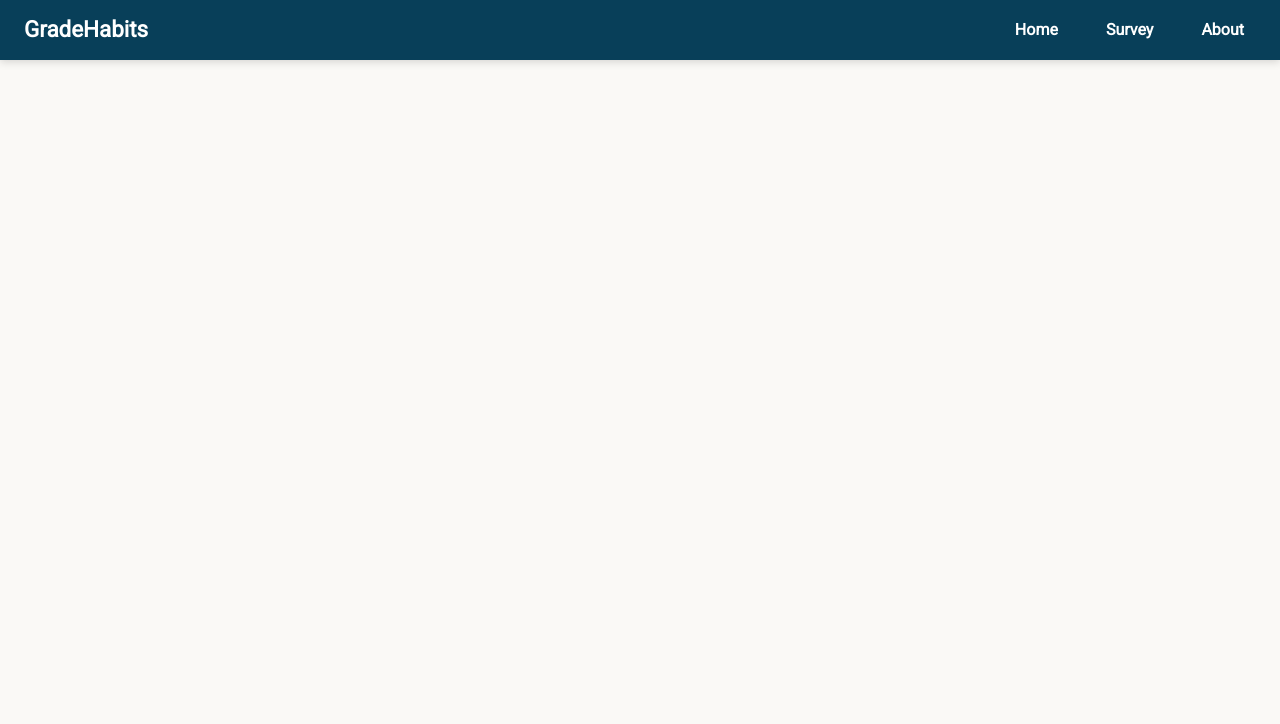
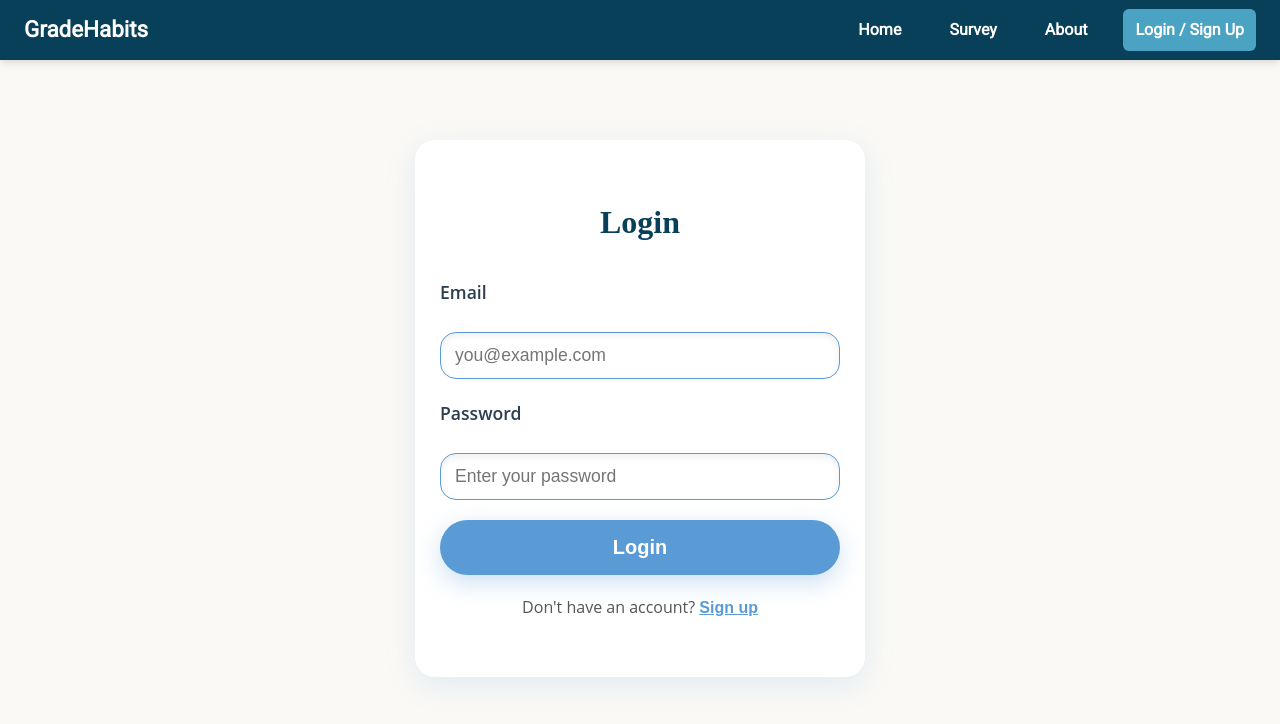
Before and after one commit to AJone1599/GradeHabits, a React (Create React App) app in the folder frontend/: page /auth in a window 1280 px wide. Shown: the top 724 px of the page. Built offline with nearby package versions, Linux system fonts and the light colour scheme.

Commit message:
login/sign up
login/sign up

```diff
--- a/frontend/src/App.js
+++ b/frontend/src/App.js
@@ -5,6 +5,7 @@ import LandingPage from "./components/LandingPage";
 import SurveyForm from "./components/SurveyForm";
 import ResultsPage from "./components/ResultsPage";
 import AboutPage from "./components/AboutPage"; // Optional
+import AuthPage from "./components/AuthPage";
 
 export default function App() {
   return (
@@ -15,7 +16,8 @@ export default function App() {
         <Route path="/survey" element={<SurveyForm />} />
         <Route path="/results" element={<ResultsPage />} />
         <Route path="/about" element={<AboutPage />} />
-        {/* Add more routes here as needed */}
+        <Route path="/auth" element={<AuthPage />} />
+
       </Routes>
     </Router>
   );
--- /dev/null
+++ b/frontend/src/components/AuthPage.css
@@ -0,0 +1,86 @@
+.auth-container {
+  max-width: 400px;
+  margin: 140px auto 60px;
+  padding: 30px 25px 40px;
+  background-color: var(--color-background-card, #fff);
+  border-radius: 20px;
+  box-shadow: 0 8px 30px rgba(90, 155, 213, 0.15);
+  font-family: "Open Sans", sans-serif;
+  color: var(--color-text-main, #2c3e50);
+  text-align: center;
+}
+
+.auth-container h2 {
+  font-family: "Lora", serif;
+  font-size: 2rem;
+  font-weight: 700;
+  color: var(--color-primary-blue, #083f59);
+  margin-bottom: 30px;
+}
+
+.auth-form {
+  display: flex;
+  flex-direction: column;
+  gap: 20px;
+  text-align: left;
+}
+
+.auth-form label {
+  font-weight: 600;
+  font-size: 1.1rem;
+  margin-bottom: 6px;
+}
+
+.auth-form input {
+  padding: 12px 14px;
+  font-size: 1.1rem;
+  border-radius: 16px;
+  border: 1.8px solid var(--color-primary-blue, #5a9bd5);
+  box-shadow: inset 0 3px 7px rgba(0, 0, 0, 0.07);
+  transition: border-color 0.3s ease;
+}
+
+.auth-form input:focus {
+  outline: none;
+  border-color: #3e73cc;
+  box-shadow: 0 0 12px #3e73ccaa;
+}
+
+.auth-form button {
+  background-color: var(--color-primary-blue, #5a9bd5);
+  color: white;
+  font-weight: 700;
+  font-size: 1.25rem;
+  padding: 16px 0;
+  border: none;
+  border-radius: 30px;
+  cursor: pointer;
+  box-shadow: 0 8px 25px rgba(90, 155, 213, 0.3);
+  transition: background-color 0.3s ease, box-shadow 0.3s ease;
+}
+
+.auth-form button:hover {
+  background-color: #3e73cc;
+  box-shadow: 0 10px 30px rgba(62, 115, 204, 0.5);
+}
+
+.toggle-text {
+  margin-top: 20px;
+  font-size: 1rem;
+  color: var(--color-text-secondary, #555);
+}
+
+.toggle-btn {
+  background: none;
+  border: none;
+  color: var(--color-primary-blue, #5a9bd5);
+  font-weight: 700;
+  cursor: pointer;
+  padding: 0;
+  font-size: 1rem;
+  text-decoration: underline;
+}
+
+.toggle-btn:hover {
+  color: #3e73cc;
+}
--- /dev/null
+++ b/frontend/src/components/AuthPage.js
@@ -0,0 +1,46 @@
+import React, { useState } from "react";
+import "./AuthPage.css";
+
+export default function AuthPage() {
+  const [isLogin, setIsLogin] = useState(true);
+
+  return (
+    <div className="auth-container">
+      {isLogin ? (
+        <>
+          <h2>Login</h2>
+          <form onSubmit={(e) => e.preventDefault()} className="auth-form">
+            <label>Email</label>
+            <input type="email" required placeholder="you@example.com" />
+            <label>Password</label>
+            <input type="password" required placeholder="Enter your password" />
+            <button type="submit">Login</button>
+          </form>
+          <p className="toggle-text">
+            Don't have an account?{" "}
+            <button onClick={() => setIsLogin(false)} className="toggle-btn">
+              Sign up
+            </button>
+          </p>
+        </>
+      ) : (
+        <>
+          <h2>Sign Up</h2>
+          <form onSubmit={(e) => e.preventDefault()} className="auth-form">
+            <label>Email</label>
+            <input type="email" required placeholder="you@example.com" />
+            <label>Password</label>
+            <input type="password" required placeholder="Create a password" />
+            <button type="submit">Sign Up</button>
+          </form>
+          <p className="toggle-text">
+            Already have an account?{" "}
+            <button onClick={() => setIsLogin(true)} className="toggle-btn">
+              Login
+            </button>
+          </p>
+        </>
+      )}
+    </div>
+  );
+}
--- a/frontend/src/components/NavBar.js
+++ b/frontend/src/components/NavBar.js
@@ -1,6 +1,6 @@
 import React from "react";
 import { NavLink } from "react-router-dom";
-import "./NavBar.css"; // We'll add styles here
+import "./NavBar.css";
 
 export default function NavBar() {
   return (
@@ -9,28 +9,29 @@ export default function NavBar() {
       <div className="navbar-links">
         <NavLink
           to="/"
-          className={({ isActive }) =>
-            isActive ? "nav-link active" : "nav-link"
-          }
+          className={({ isActive }) => (isActive ? "nav-link active" : "nav-link")}
           end
         >
           Home
         </NavLink>
         <NavLink
           to="/survey"
-          className={({ isActive }) =>
-            isActive ? "nav-link active" : "nav-link"
-          }
+          className={({ isActive }) => (isActive ? "nav-link active" : "nav-link")}
         >
           Survey
         </NavLink>
         <NavLink
           to="/about"
-          className={({ isActive }) =>
-            isActive ? "nav-link active" : "nav-link"
-          }
+          className={({ isActive }) => (isActive ? "nav-link active" : "nav-link")}
         >
           About
+        </NavLink>
+        {/* Single Login/Sign Up link */}
+        <NavLink
+          to="/auth"
+          className={({ isActive }) => (isActive ? "nav-link active" : "nav-link")}
+        >
+          Login / Sign Up
         </NavLink>
       </div>
     </nav>
```
Also changed, not shown: frontend/src/HomePage.js (deleted, +0 -15 lines), frontend/public/logo2.png (added).
